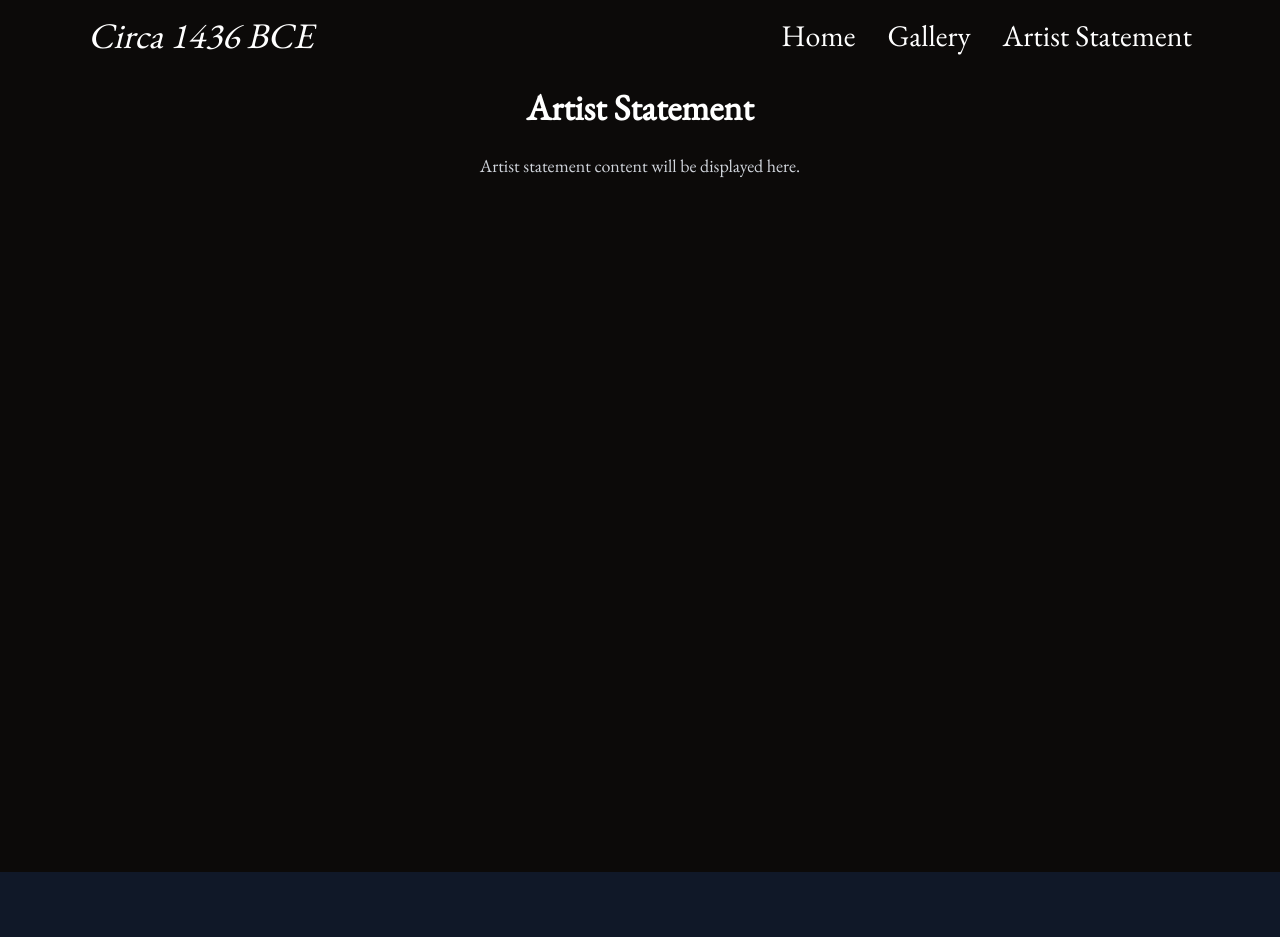
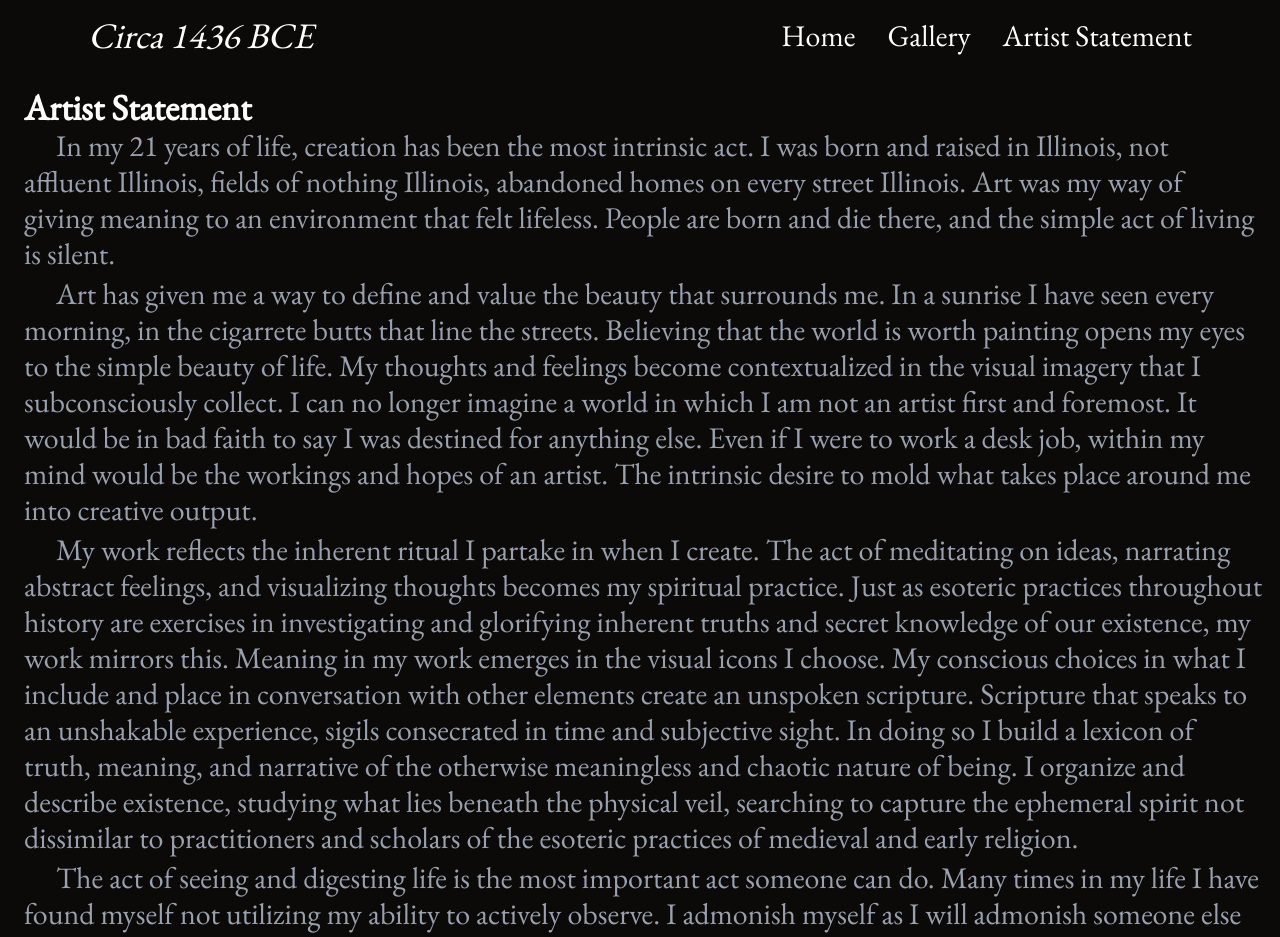
Before and after one commit to SmLvArt/Samuel-Love-Webpage, a SvelteKit app: page /artist-statement in a window 1280 px wide. Shown: the top 937 px of the page. Before the commit the page ends 872 px from the top, so only its background shows below. Built offline with nearby package versions, Linux system fonts and the light colour scheme.

Commit message:
Artist statement updated

```diff
--- a/src/routes/artist-statement/+page.svelte
+++ b/src/routes/artist-statement/+page.svelte
@@ -1,10 +1,25 @@
 <main class="page-layout">
-	<div class="page-container">
-		<h1 class="page-title">Artist Statement</h1>
-		<div class="text-center">
-			<p class="text-lg text-gray-300">
-				Artist statement content will be displayed here.
+	<div class="page-container px-4">
+		<h1 class="mr-2 ml-2 text-left font-bold text-4xl">Artist Statement</h1>
+
+			<p class="scaling-text text-gray-400 indent-8 mr-2 ml-2 text-left mb-1">
+In my 21 years of life, creation has been the most intrinsic act.
+I was born and raised in Illinois, not affluent Illinois, fields of nothing Illinois, abandoned homes on every street Illinois. Art was my way of giving meaning to an environment that felt lifeless. People are born and die there, and the simple act of living is silent.
 			</p>
-		</div>
+			<p class="scaling-text text-gray-400 indent-8 mr-auto ml-2 text-left mb-1">
+Art has given me a way to define and value the beauty that surrounds me.
+In a sunrise I have seen every morning, in the cigarrete butts that line the streets. Believing that the world is worth painting opens my eyes to the simple beauty of life. My thoughts and feelings become contextualized in the visual imagery that I subconsciously collect.
+I can no longer imagine a world in which I am not an artist first and foremost. It would be in bad faith to say I was destined for anything else. Even if I were to work a desk job, within my mind would be the workings and hopes of an artist. The intrinsic desire to mold what takes place around me into creative output.
+			</p>
+			<p class="scaling-text text-gray-400 indent-8 mr-auto ml-2 text-left mb-1">
+My work reflects the inherent ritual I partake in when I create.
+The act of meditating on ideas, narrating abstract feelings, and visualizing thoughts becomes my spiritual practice. Just as esoteric practices throughout history are exercises in investigating and glorifying inherent truths and secret knowledge of our existence, my work mirrors this. Meaning in my work emerges in the visual icons I choose. My conscious choices in what I include and place in conversation with other elements create an unspoken scripture. Scripture that speaks to an unshakable experience, sigils consecrated in time and subjective sight. In doing so I build a lexicon of truth, meaning, and narrative of the otherwise meaningless and chaotic nature of being. I organize and describe existence, studying what lies beneath the physical veil, searching to capture the ephemeral spirit not dissimilar to practitioners and scholars of the esoteric practices of medieval and early religion.
+			</p>
+			<p class="scaling-text text-gray-400 indent-8 mr-auto ml-2 text-left mb-1">
+The act of seeing and digesting life is the most important act someone can do.
+Many times in my life I have found myself not utilizing my ability to actively observe. I admonish myself as I will admonish someone else for not actively looking at the world. To live and wake up in a breathing world, only to stare blankly at what happens before, you is a sin. Whether or not you are an artist, I believe you as a human, have an obligation to look at the world and contextualize it. Many are too set in their conditioning to actively see. They look and listen to the U.S. two party system and vote for the party their parents told them was the right party. People reject contemporary art because it doesn’t look like a renaissance painting. Do they ever ask themselves why? Do they ever close their eyes, think about what they saw, and ask why they are filled with an indescribable hunger? I hope one day my work can speak to those people. I hope to reach out to them and beg to actively look at the world, and feel joy and pride in their inherent ability to see. Our minds are pattern-seeking, we are designed to critically indulge and make meaning in a meaningless world. Those who do not act upon this are worse than killers.
+			</p>
+
+
 	</div>
 </main>
```
